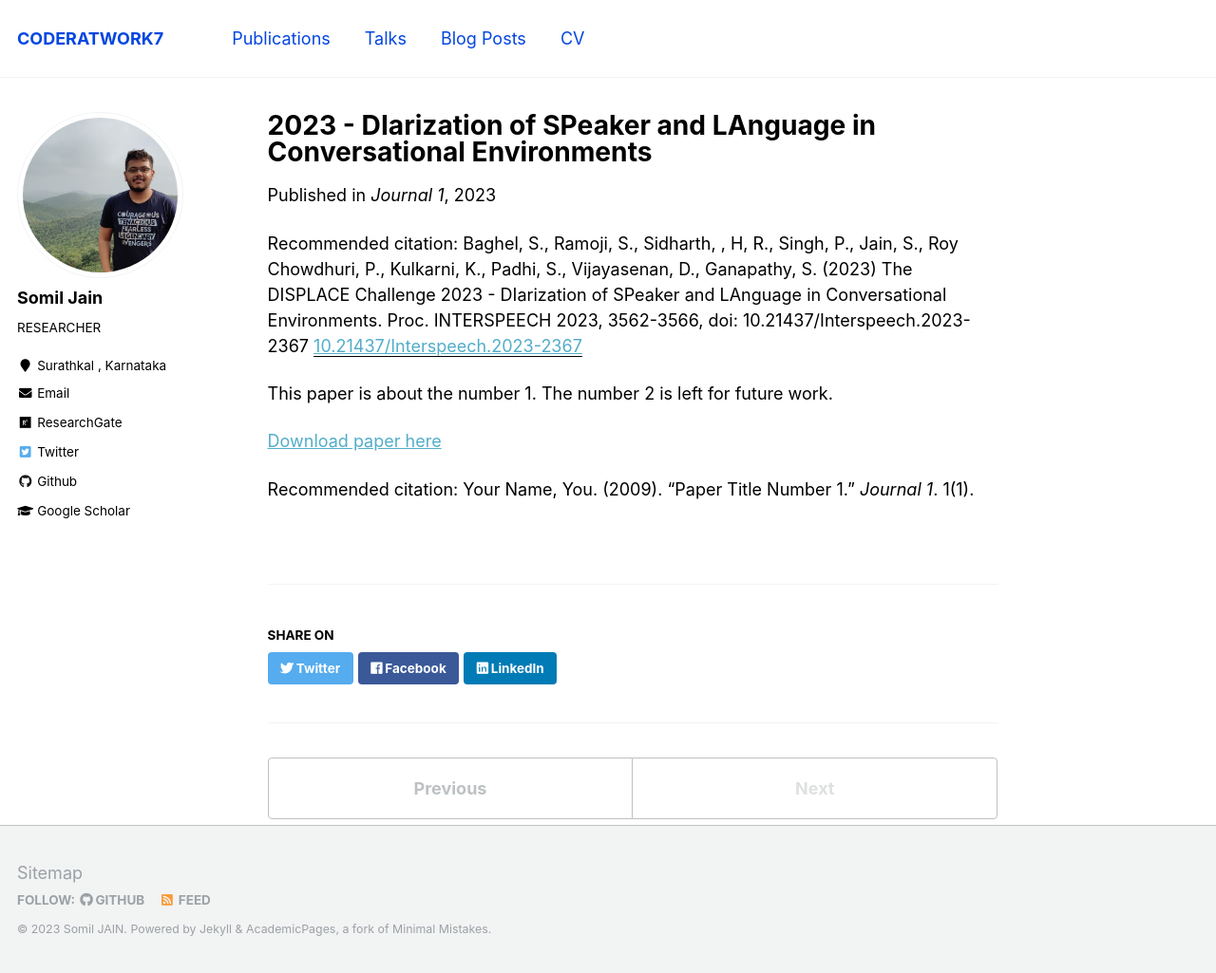
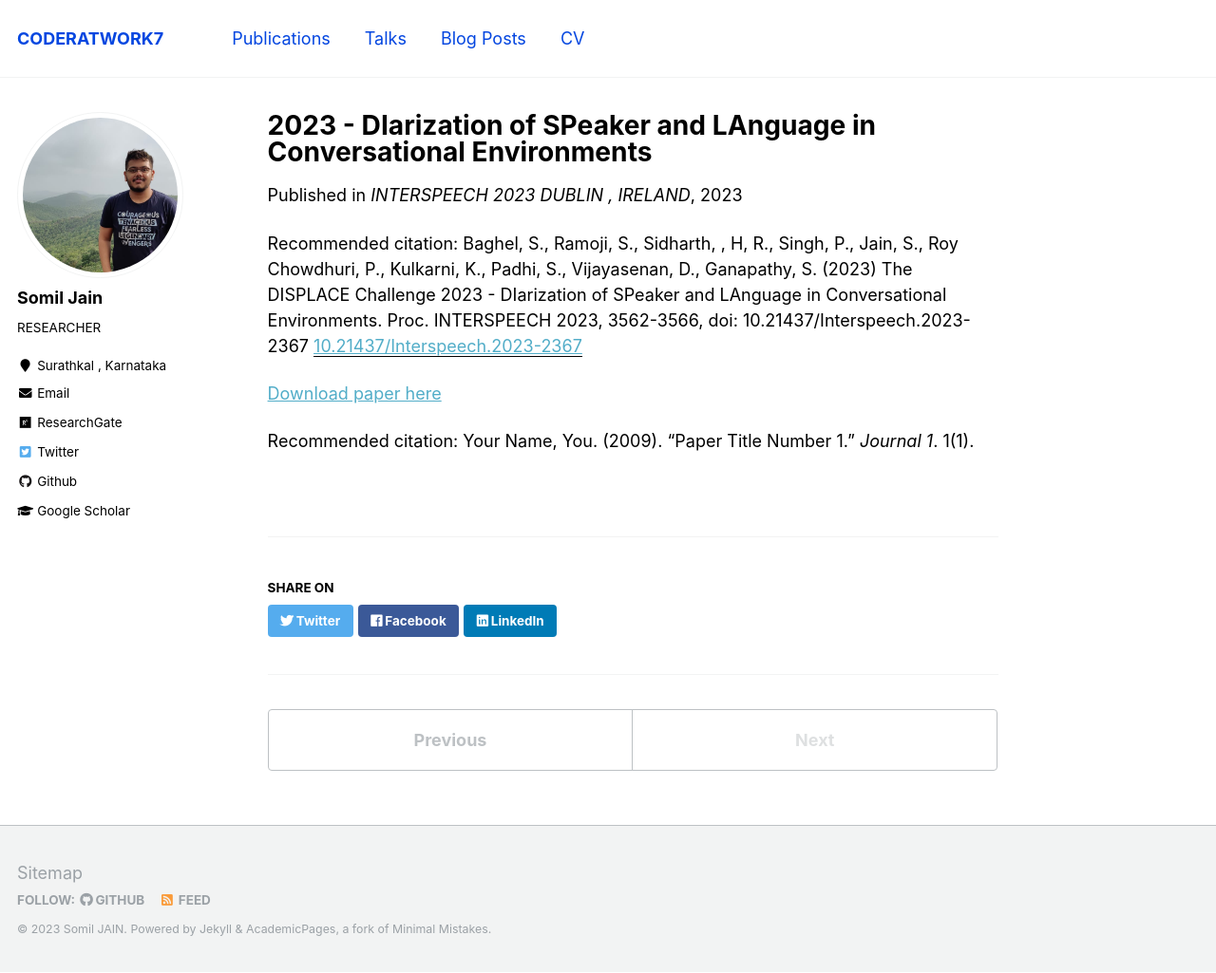
Before and after one commit to somiljain7/somiljain7.github.io, a Jekyll site: the page built from _publications/2009-10-01-paper-title-number-1.md, in a window 1280 px wide and 1025 px high. Shown: the whole window at 95% size. Built offline with Jekyll 4.4.1, drawn with Linux system fonts in a browser that asks for light colours.

Commit message:
Update 2009-10-01-paper-title-number-1.md

```diff
--- a/_publications/2009-10-01-paper-title-number-1.md
+++ b/_publications/2009-10-01-paper-title-number-1.md
@@ -2,13 +2,12 @@
 title: "2023 - DIarization of SPeaker and LAnguage in Conversational Environments"
 collection: publications
 permalink: /publication/2009-10-01-paper-title-number-1
-excerpt: 'This paper is about the number 1. The number 2 is left for future work.'
+excerpt: ''
 date: 2023-10-01
-venue: 'Journal 1'
+venue: 'INTERSPEECH 2023 DUBLIN , IRELAND'
 paperurl: '10.21437/Interspeech.2023-2367'
 citation: 'Baghel, S., Ramoji, S., Sidharth, , H, R., Singh, P., Jain, S., Roy Chowdhuri, P., Kulkarni, K., Padhi, S., Vijayasenan, D., Ganapathy, S. (2023) The DISPLACE Challenge 2023 - DIarization of SPeaker and LAnguage in Conversational Environments. Proc. INTERSPEECH 2023, 3562-3566, doi: 10.21437/Interspeech.2023-2367'
 ---
-This paper is about the number 1. The number 2 is left for future work.
 
 [Download paper here](http://academicpages.github.io/files/paper1.pdf)
 
```
